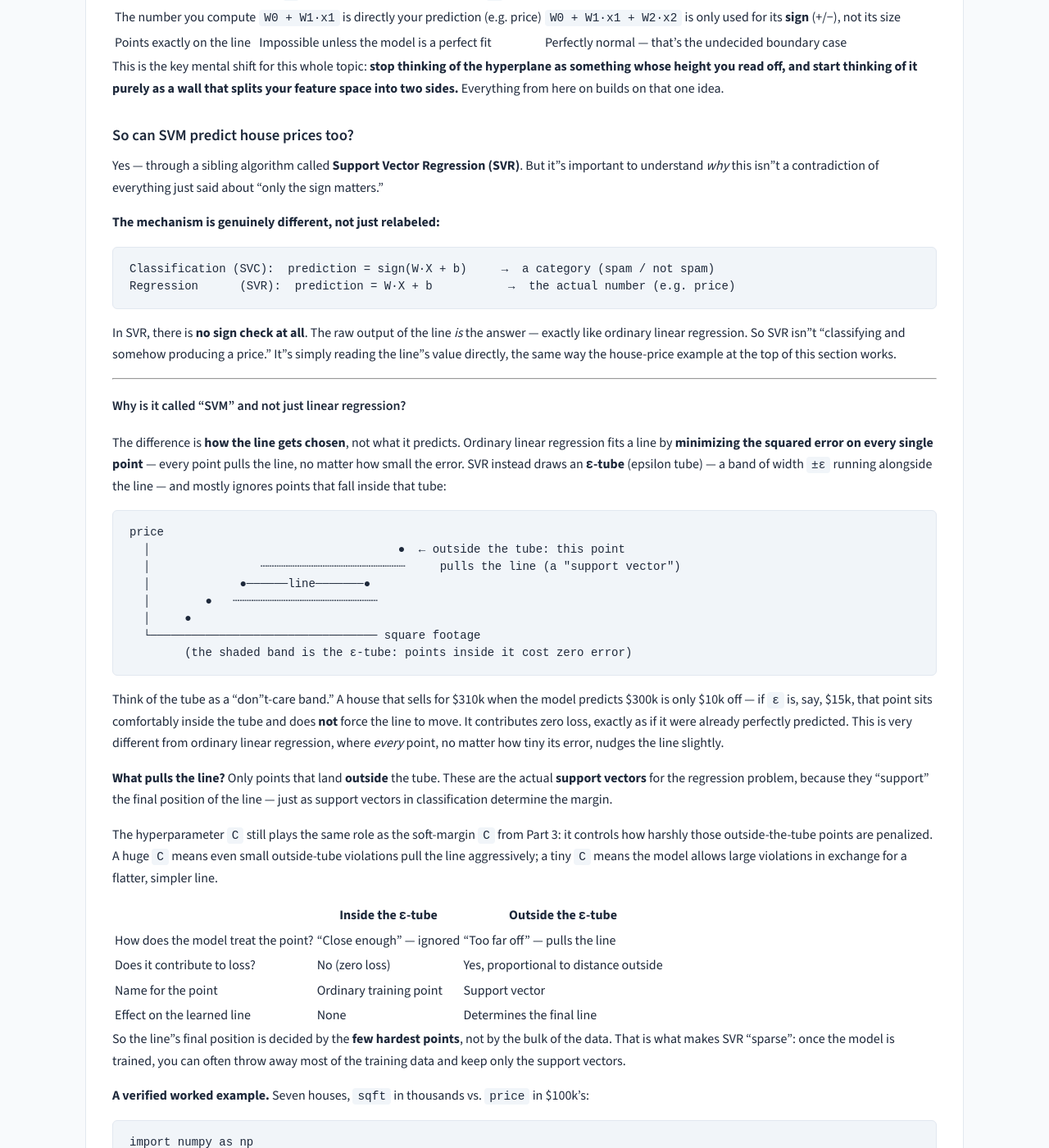
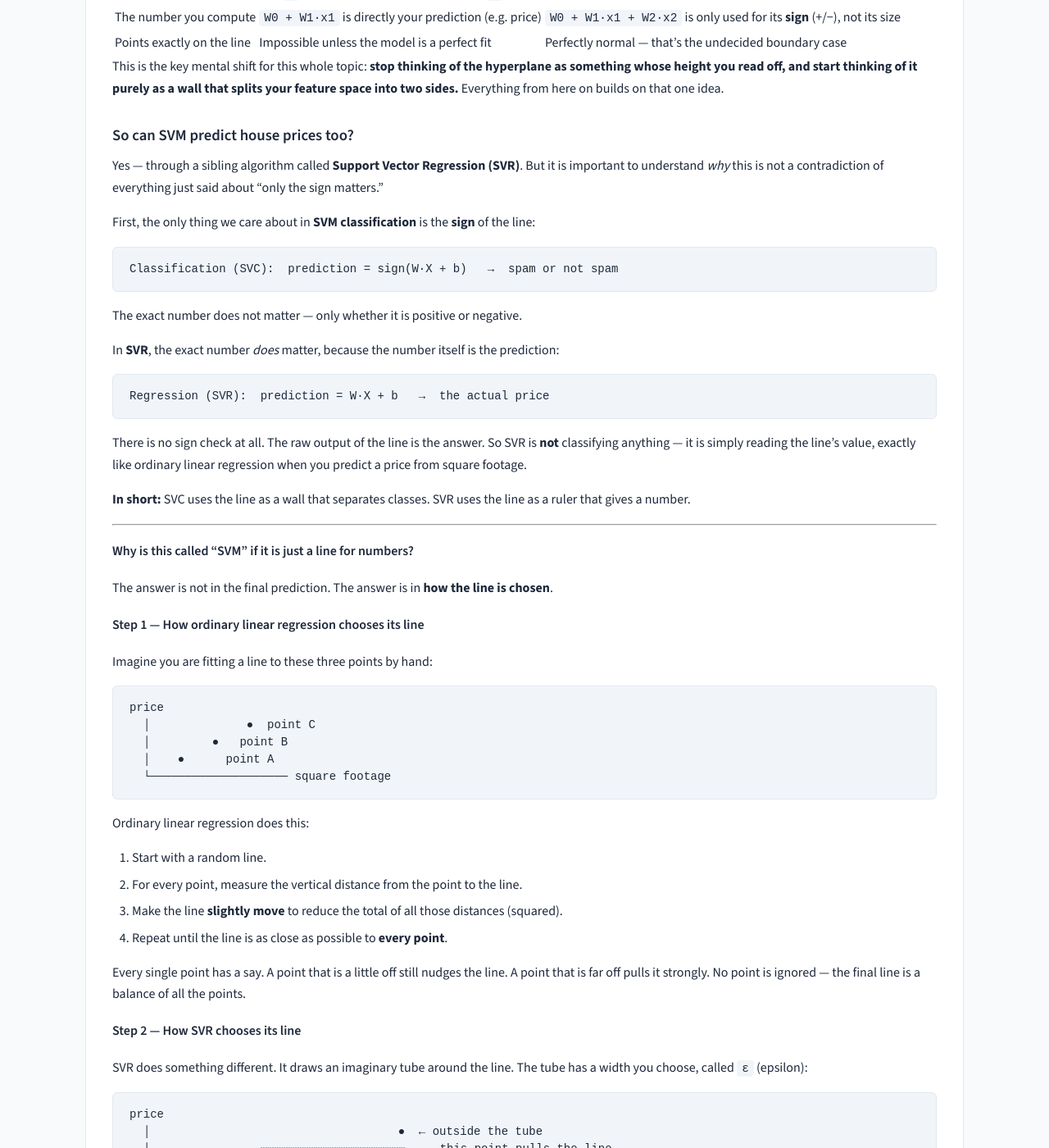
Before and after one commit to rilov/handbook, a Jekyll site: the page built from _topics/SVM Part 1 - Hyperplanes and Linear Classification.md, in a window 1280 px wide and 1400 px high, scrolled down 1500 px. Shown: the whole window at 82% size. Built offline with Jekyll 4.4.1, drawn with Linux system fonts in a browser that asks for light colours; our own code applies the rules of GitHub Pages for plain Markdown files; some of the changed text lies outside the part shown.

Commit message:
Rewrite SVR epsilon-tube explanation as step-by-step walkthrough

````diff
--- a/_topics/SVM Part 1 - Hyperplanes and Linear Classification.md
+++ b/_topics/SVM Part 1 - Hyperplanes and Linear Classification.md
@@ -73,48 +73,94 @@
 
 ### So can SVM predict house prices too?
 
-Yes — through a sibling algorithm called **Support Vector Regression (SVR)**. But it"s important to understand *why* this isn"t a contradiction of everything just said about "only the sign matters."
+Yes — through a sibling algorithm called **Support Vector Regression (SVR)**. But it is important to understand *why* this is not a contradiction of everything just said about "only the sign matters."
 
-**The mechanism is genuinely different, not just relabeled:**
+First, the only thing we care about in **SVM classification** is the **sign** of the line:
 
 ```
-Classification (SVC):  prediction = sign(W·X + b)     →  a category (spam / not spam)
-Regression      (SVR):  prediction = W·X + b           →  the actual number (e.g. price)
+Classification (SVC):  prediction = sign(W·X + b)   →  spam or not spam
 ```
 
-In SVR, there is **no sign check at all**. The raw output of the line *is* the answer — exactly like ordinary linear regression. So SVR isn"t "classifying and somehow producing a price." It"s simply reading the line"s value directly, the same way the house-price example at the top of this section works.
+The exact number does not matter — only whether it is positive or negative.
+
+In **SVR**, the exact number *does* matter, because the number itself is the prediction:
+
+```
+Regression (SVR):  prediction = W·X + b   →  the actual price
+```
+
+There is no sign check at all. The raw output of the line is the answer. So SVR is **not** classifying anything — it is simply reading the line's value, exactly like ordinary linear regression when you predict a price from square footage.
+
+**In short:** SVC uses the line as a wall that separates classes. SVR uses the line as a ruler that gives a number.
 
 ---
 
-#### Why is it called "SVM" and not just linear regression?
+#### Why is this called "SVM" if it is just a line for numbers?
 
-The difference is **how the line gets chosen**, not what it predicts. Ordinary linear regression fits a line by **minimizing the squared error on every single point** — every point pulls the line, no matter how small the error. SVR instead draws an **ε-tube** (epsilon tube) — a band of width `±ε` running alongside the line — and mostly ignores points that fall inside that tube:
+The answer is not in the final prediction. The answer is in **how the line is chosen**.
+
+#### Step 1 — How ordinary linear regression chooses its line
+
+Imagine you are fitting a line to these three points by hand:
 
 ```
 price
-  │                                    ●  ← outside the tube: this point
-  │                ┄┄┄┄┄┄┄┄┄┄┄┄┄┄┄┄┄┄┄┄┄     pulls the line (a "support vector")
+  │              ●  point C
+  │         ●   point B
+  │    ●      point A
+  └──────────────────── square footage
+```
+
+Ordinary linear regression does this:
+
+1. Start with a random line.
+2. For every point, measure the vertical distance from the point to the line.
+3. Make the line **slightly move** to reduce the total of all those distances (squared).
+4. Repeat until the line is as close as possible to **every point**.
+
+Every single point has a say. A point that is a little off still nudges the line. A point that is far off pulls it strongly. No point is ignored — the final line is a balance of all the points.
+
+#### Step 2 — How SVR chooses its line
+
+SVR does something different. It draws an imaginary tube around the line. The tube has a width you choose, called `ε` (epsilon):
+
+```
+price
+  │                                    ●  ← outside the tube
+  │                ┄┄┄┄┄┄┄┄┄┄┄┄┄┄┄┄┄┄┄┄┄     this point pulls the line
   │             ●──────line───────●
   │        ●   ┄┄┄┄┄┄┄┄┄┄┄┄┄┄┄┄┄┄┄┄┄
   │     ●
   └───────────────────────────────── square footage
-        (the shaded band is the ε-tube: points inside it cost zero error)
+        (the shaded band is the ε-tube)
 ```
 
-Think of the tube as a "don"t-care band." A house that sells for $310k when the model predicts $300k is only $10k off — if `ε` is, say, $15k, that point sits comfortably inside the tube and does **not** force the line to move. It contributes zero loss, exactly as if it were already perfectly predicted. This is very different from ordinary linear regression, where *every* point, no matter how tiny its error, nudges the line slightly.
+Then SVR follows these rules:
 
-**What pulls the line?** Only points that land **outside** the tube. These are the actual **support vectors** for the regression problem, because they "support" the final position of the line — just as support vectors in classification determine the margin.
+1. **Points inside the tube:** “You are close enough. I do not care.” They contribute **zero** to the loss. The line does not move because of them.
+2. **Points outside the tube:** “You are too far off. Fix it.” These points pull the line.
 
-The hyperparameter `C` still plays the same role as the soft-margin `C` from Part 3: it controls how harshly those outside-the-tube points are penalized. A huge `C` means even small outside-tube violations pull the line aggressively; a tiny `C` means the model allows large violations in exchange for a flatter, simpler line.
+So the line is shaped only by the points that land outside the tube. Those outside points are the **support vectors** for the regression problem — the same idea as support vectors in classification, just with a tube instead of a margin.
+
+#### Step 3 — The role of `C` and `ε`
+
+Two settings control the behavior:
+
+- **`ε` (epsilon):** sets the width of the tube. A larger `ε` means more points are ignored, so the line becomes flatter and simpler. A smaller `ε` means the model tries to fit more points closely.
+- **`C`:** decides how hard outside points pull. A large `C` means even a small outside-tube error is punished strongly, so the line bends to fit those points. A small `C` means outside points are allowed to stay far, giving a simpler line.
 
 | | Inside the ε-tube | Outside the ε-tube |
 |---|---|---|
-| How does the model treat the point? | "Close enough" — ignored | "Too far off" — pulls the line |
-| Does it contribute to loss? | No (zero loss) | Yes, proportional to distance outside |
-| Name for the point | Ordinary training point | Support vector |
-| Effect on the learned line | None | Determines the final line |
+| What the model thinks | “Close enough” | “Too far — fix it” |
+| Loss | Zero | Proportional to how far outside |
+| Does it pull the line? | No | Yes |
+| What we call it | Normal training point | Support vector |
 
-So the line"s final position is decided by the **few hardest points**, not by the bulk of the data. That is what makes SVR "sparse": once the model is trained, you can often throw away most of the training data and keep only the support vectors.
+#### Step 4 — Why this matters
+
+In ordinary linear regression, the line is the result of a vote by **every point**. In SVR, the line is the result of a vote by **only the points the tube cannot tolerate**. That makes SVR sparse and often more robust to small wiggles in the data.
+
+**The bottom line:** SVR is not about the sign. It is about the same SVM idea of a tolerance zone — but instead of tolerating points near the boundary between classes, it tolerates points near the predicted number.
 
 **A verified worked example.** Seven houses, `sqft` in thousands vs. `price` in $100k's:
 
````
